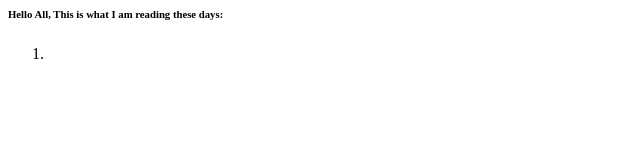
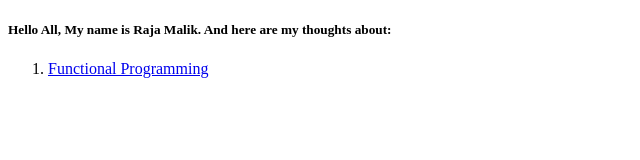
Before and after one commit to raajamalik/raajamalik.github.io, a plain HTML site: page index.html in a window 1280 px wide. Shown: the whole page, without its empty margins (0-640 px from the left). Drawn offline with Linux system fonts and the light colour scheme.

Commit message:
Making it full HTML page

```diff
--- a/index.html
+++ b/index.html
@@ -1,5 +1,14 @@
-<h6>Hello All, This is what I am reading these days:</h6>
-
-<ol>
-   <li><a href="fn.html"/></li>
-<ol>
+<!DOCTYPE html>
+<head>
+   <title>Raja Malik</title>
+</head>
+<body>
+   <h5>Hello All, My name is Raja Malik. And here are my thoughts about:</h5>
+   <ol>
+      <li>
+         <a href="functional-programming.html"/>
+            Functional Programming
+         </a>
+      </li>
+   <ol>
+</body>
```
